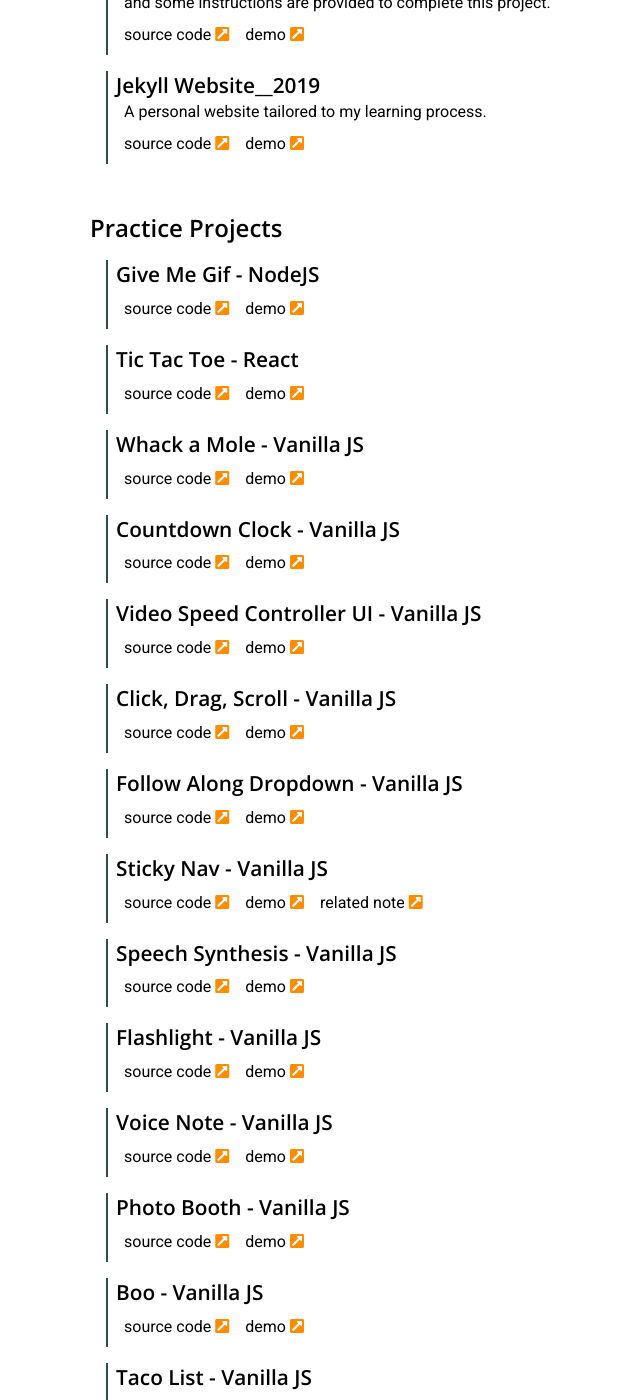
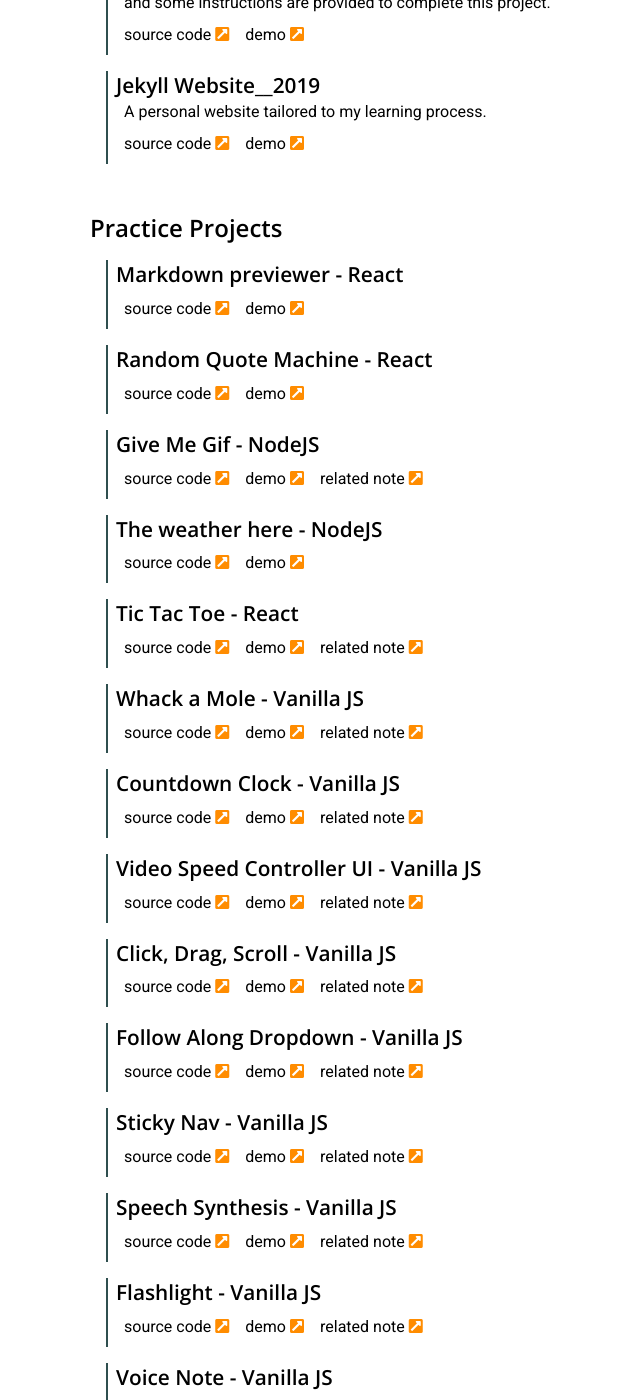
Before and after one commit to ming-yong/archive, a Jekyll site: the page built from projects.html, in a window 1280 px wide and 1400 px high, scrolled down 781 px. Shown: the whole window, without its empty margins (225-865 px from the left). Built offline with Jekyll 4.4.1, drawn with Linux system fonts in a browser that asks for light colours; nearby versions of some CDN libraries; some of the changed text lies outside the part shown.

Commit message:
added buidling notes

```diff
--- a/_data/practiceProjects.yml
+++ b/_data/practiceProjects.yml
@@ -1,121 +1,136 @@
+- name: Markdown previewer
+  tech: React
+  note: no
+  demo: https://codepen.io/ming-yong/full/rNambzz
+  code: https://codepen.io/ming-yong/pen/rNambzz
+- name: Random Quote Machine
+  tech: React
+  note: no
+  demo: https://ming-yong.github.io/random-quote-machine/
+  code: https://github.com/ming-yong/random-quote-machine
 - name: Give Me Gif
   tech: NodeJS
-  note:
+  note: https://ming-yong.github.io/2019/12/04/my-final-js30-project/
   demo: https://give-me-gif.herokuapp.com/
   code: https://github.com/ming-yong/JS30-12-give-me-gif
+- name: The weather here
+  tech: NodeJS
+  note: no
+  demo: https://the-weather-here-ming.herokuapp.com/
+  code: https://github.com/ming-yong/the-weather-here
 - name: Tic Tac Toe
   tech: React
-  note:
+  note: https://ming-yong.github.io/2019/11/23/react-tic-tac-toe-remaining-features/
   demo: https://ming-yong.github.io/react-tic-tac-toe/
   code: https://github.com/ming-yong/react-tic-tac-toe
 - name: Whack a Mole
   tech: Vanilla JS
-  note:
+  note: https://ming-yong.github.io/2019/09/21/23-whack-a-mole/
   demo: https://ming-yong.github.io/JS30-30-whack-a-mole/
   code: https://github.com/ming-yong/JS30-30-whack-a-mole
 - name: Countdown Clock
   tech: Vanilla JS
-  note:
+  note: https://ming-yong.github.io/2019/09/20/22-countdown-clock/
   demo: https://ming-yong.github.io/JS30-29-countdown-clock/
   code: https://github.com/ming-yong/JS30-29-countdown-clock
 - name: Video Speed Controller UI
   tech: Vanilla JS
-  note:
+  note: https://ming-yong.github.io/2019/09/19/21-video-speed-controller-ui/
   demo: https://ming-yong.github.io/JS30-28-speed-controller/
   code: https://github.com/ming-yong/JS30-28-speed-controller
 - name: Click, Drag, Scroll
   tech: Vanilla JS
-  note:
+  note: https://ming-yong.github.io/2019/09/17/20-click-drag-scroll/
   demo: https://ming-yong.github.io/JS30-27-click-drag-scroll/
   code: https://github.com/ming-yong/JS30-27-click-drag-scroll
 - name: Follow Along Dropdown
   tech: Vanilla JS
-  note:
+  note: https://ming-yong.github.io/2019/09/16/19-follow-along-dropdown/
   demo: https://ming-yong.github.io/JS30-26-follow-along-dropdown/
   code: https://github.com/ming-yong/JS30-26-follow-along-dropdown
 - name: Sticky Nav
   tech: Vanilla JS
-  note: https://ming-yong.github.io/JS30-24-sticky-nav/
-  demo: https://github.com/ming-yong/JS30-24-sticky-nav
-  code:
+  note: https://ming-yong.github.io/2019/09/15/18-sticky-nav/
+  demo: https://ming-yong.github.io/JS30-24-sticky-nav/
+  code: https://github.com/ming-yong/JS30-24-sticky-nav
 - name: Speech Synthesis
   tech: Vanilla JS
-  note:
+  note: https://ming-yong.github.io/2019/09/14/17-speech-synthesis/
   demo: https://ming-yong.github.io/JS30-23-speech-synthesis/
   code: https://github.com/ming-yong/JS30-23-speech-synthesis
 - name: Flashlight
   tech: Vanilla JS
-  note:
+  note: https://ming-yong.github.io/2019/09/13/16-flashlight/
   demo: https://ming-yong.github.io/JS30-22-flashlight/
   code: https://github.com/ming-yong/JS30-22-flashlight
 - name: Voice Note
   tech: Vanilla JS
-  note:
+  note: https://ming-yong.github.io/2019/09/11/15-voice-note/
   demo: https://ming-yong.github.io/JS30-20-voice-note/
   code: https://github.com/ming-yong/JS30-20-voice-note
 - name: Photo Booth
   tech: Vanilla JS
-  note:
+  note: https://ming-yong.github.io/2019/09/10/14-photo-booth/
   demo: https://ming-yong.github.io/JS30-19-photo-booth/
   code: https://github.com/ming-yong/JS30-19-photo-booth
 - name: Boo
   tech: Vanilla JS
-  note:
+  note: https://ming-yong.github.io/2019/09/07/13-boo/
   demo: https://ming-yong.github.io/JS30-16-boo/
   code: https://github.com/ming-yong/JS30-16-boo
 - name: Taco List
   tech: Vanilla JS
-  note:
+  note: https://ming-yong.github.io/2019/09/03/12-taco-list/
   demo: https://ming-yong.github.io/JS30-15-taco-list/
   code: https://github.com/ming-yong/JS30-15-taco-list
 - name: Slide in on scroll
   tech: Vanilla JS
-  note:
+  note: https://ming-yong.github.io/2019/08/20/11-slide-in-on-scroll/
   demo: https://ming-yong.github.io/JS30-13-slide-in-on-scroll/
   code: https://github.com/ming-yong/JS30-13-slide-in-on-scroll
 - name: Video player
   tech: Vanilla JS
-  note:
+  note: https://ming-yong.github.io/2019/08/06/10-video-player/
   demo: https://ming-yong.github.io/JS30-11-video-player/
   code: https://github.com/ming-yong/JS30-11-video-player
 - name: Checklist
   tech: Vanilla JS
-  note:
+  note: https://ming-yong.github.io/2019/08/04/09-checklist/
   demo: https://ming-yong.github.io/JS30-10-checklist/
   code: https://github.com/ming-yong/JS30-10-checklist
 - name: Canvas
   tech: Vanilla JS
-  note:
+  note: https://ming-yong.github.io/2019/08/03/08-canvas/
   demo: https://ming-yong.github.io/JS30-08-canvas/
   code: https://github.com/ming-yong/JS30-08-canvas
 - name: Ajax Type Ahead
   tech: Vanilla JS
-  note:
+  note: https://ming-yong.github.io/2019/08/02/07-ajax-type-ahead/
   demo: https://ming-yong.github.io/JS30-06-ajax-type-ahead/
   code: https://github.com/ming-yong/JS30-06-ajax-type-ahead
 - name: Panels image gallery
   tech: Vanilla JS
-  note:
+  note: https://ming-yong.github.io/2019/07/30/06-panels-image-gallery/
   demo: https://ming-yong.github.io/JS30-05-panels-image-gallery/
   code: https://github.com/ming-yong/JS30-05-panels-image-gallery
 - name: Font adjuster
   tech: Vanilla JS
-  note:
+  note: https://ming-yong.github.io/2019/07/27/05-font-adjuster/
   demo: https://ming-yong.github.io/JS30-03-font-adjuster/
   code: https://github.com/ming-yong/JS30-03-font-adjuster
 - name: Clock
   tech: Vanilla JS
-  note:
+  note: https://ming-yong.github.io/2019/07/26/04-clock/
   demo: https://ming-yong.github.io/JS30-02-clock/
   code: https://github.com/ming-yong/JS30-02-clock
 - name: Drum kit
   tech: Vanilla JS
-  note:
+  note: https://ming-yong.github.io/2019/07/24/03-drum-kit/
   demo: https://ming-yong.github.io/JS30-01-drum-kit/
   code: https://github.com/ming-yong/JS30-01-drum-kit
 - name: Rock paper scissors game
   tech: Vanilla JS
-  note:
+  note: https://ming-yong.github.io/2019/07/23/02-rock-paper-scissors/
   demo: https://codepen.io/ming-yong/full/WVrNBa
   code: https://codepen.io/ming-yong/pen/WVrNBa
 - name: FreeCodeCamp Responsive Web Design Certification Portfolio
```
Also changed, not shown: _data/projects.yml (+6 -6 lines), index.md (+1 -1 lines), README.md.
